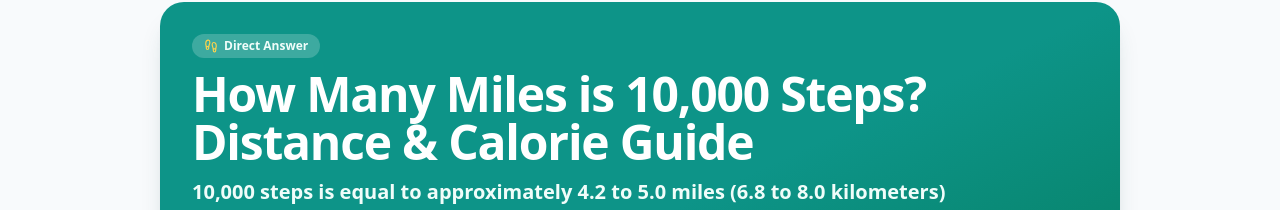
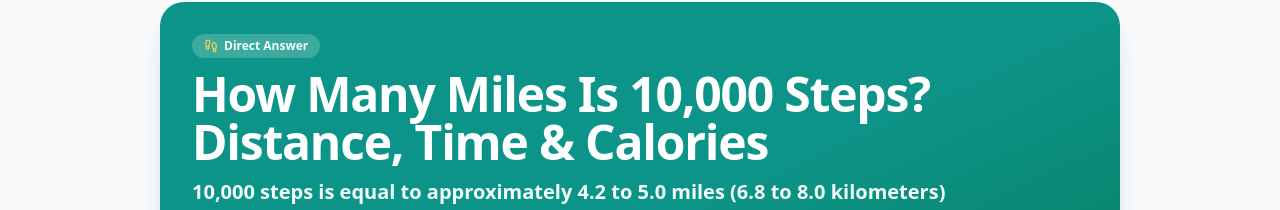
Before and after one commit to zain-taseer-developer/Walking-Calorie-Calculator-2026, a Next.js app: page /how-many-miles-is-10000-steps in a window 1280 px wide. Shown: the part 195-405 px from the top of the page. Built offline with nearby package versions, Linux system fonts and the light colour scheme; no server answers.

Commit message:
Update 10000 steps heading and logo alt text

```diff
--- a/app/how-many-miles-is-10000-steps/page.tsx
+++ b/app/how-many-miles-is-10000-steps/page.tsx
@@ -90,7 +90,7 @@ export default function TenThousandStepsPage() {
           </span>
 
           <h1 className="text-3xl sm:text-4xl lg:text-5xl font-black tracking-tight leading-tight">
-            How Many Miles is 10,000 Steps? Distance &amp; Calorie Guide
+            How Many Miles Is 10,000 Steps? Distance, Time &amp; Calories
           </h1>
 
           <p className="mt-3 text-lg sm:text-xl font-medium text-teal-50 leading-relaxed">
--- a/components/layout/BrandLogoLink.tsx
+++ b/components/layout/BrandLogoLink.tsx
@@ -36,8 +36,7 @@ export function BrandLogoLink({
       />
       <Image
         src="/walking-calories-logo-dark.svg"
-        alt=""
-        aria-hidden="true"
+        alt="walking-calorie-calculator-logo-dark"
         width={260}
         height={65}
         priority={priority}
```
